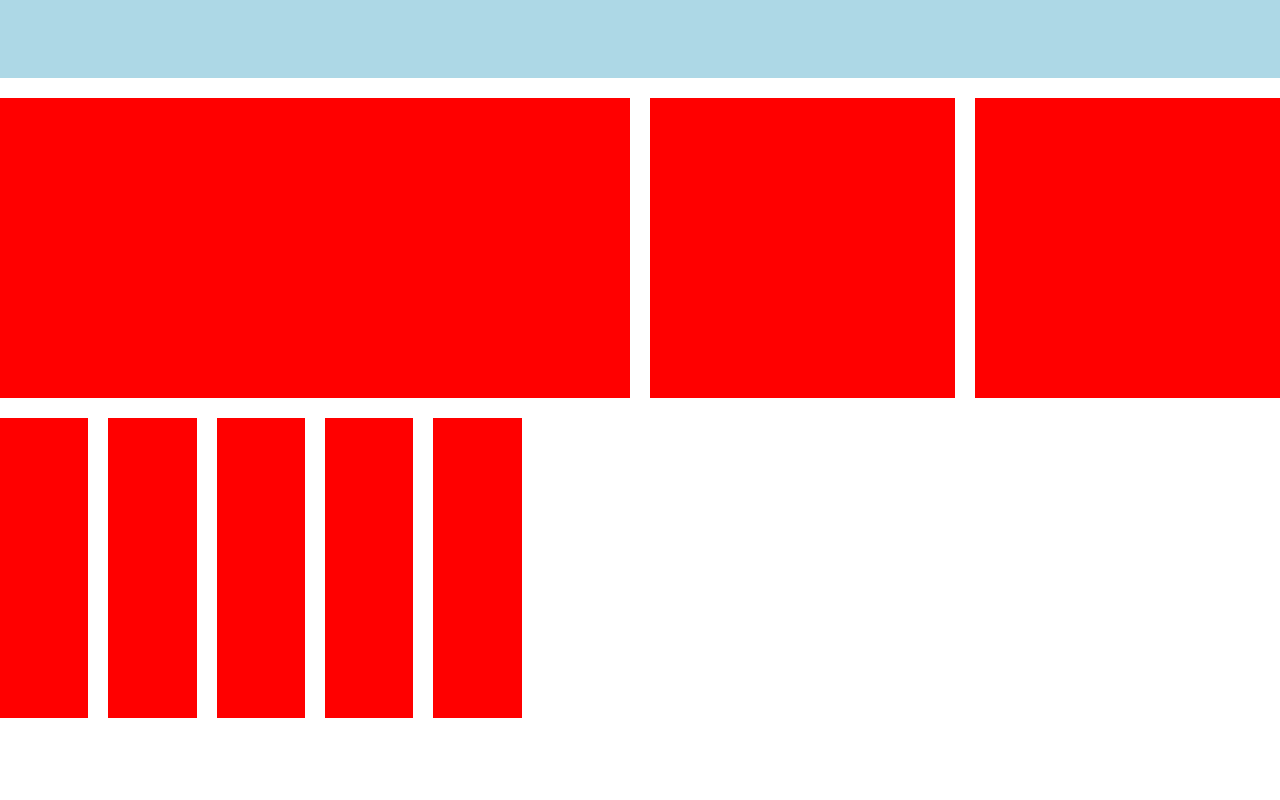
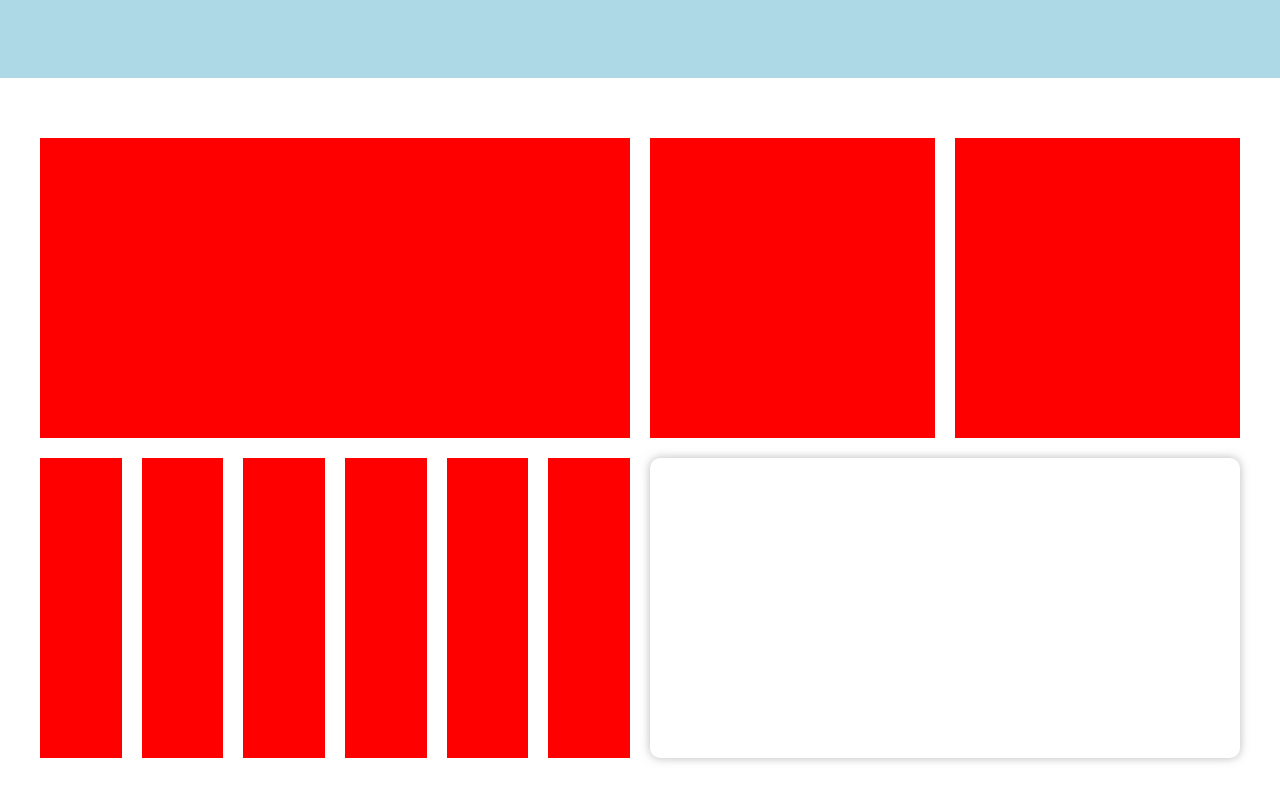
Before and after one commit to lomas1244/grid_template, a plain HTML site: page index.html in a window 1280 px wide. Shown: the part 642-1442 px from the top of the page. Before the commit the page ends 1360 px from the top, so only its background shows below. Drawn offline with Linux system fonts and the light colour scheme.

Commit message:
Inital colour theme styles

```diff
--- a/css/main.scss
+++ b/css/main.scss
@@ -4,6 +4,10 @@ body {
 }
 
 /* Nav styles ------------------------------------- */
+
+.pageContainer {
+  margin: 0 40px;
+}
 
 .nav {
   width: 100%;
@@ -42,15 +46,24 @@ body {
   border-bottom: 1px solid #f6f6f6;
 }
 
+.dark {
+  background: #575757;
+  border-bottom: 1px solid #f6f6f6;
+  .navItem {
+    color: #fff;
+  }
+}
+
+.jumbo {
+  height: 90vh;
+  width: 100%;
+}
+
 .container {
   display: grid;
   grid-template-columns: repeat(12, 1fr);
   grid-gap: 20px;
-  .jumbo {
-    grid-column: span 12;
-    height: 90vh;
-    width: 100%;
-  }
+  margin: 60px 0;
   /* Box spans ------------------------------------- */
   .span2 {
     grid-column: span 2;
@@ -95,3 +108,13 @@ body {
   height: 300px;
   width: 100%;
 }
+
+.testTwo {
+  background-color: #fff;
+  box-shadow: 0px 0px 10px rgba($color: #888888, $alpha: 0.6);
+  border-radius: 10px;
+  -webkit-border-radius: 10px;
+  -moz-border-radius: 10px;
+  -ms-border-radius: 10px;
+  -o-border-radius: 10px;
+}
--- a/index.html
+++ b/index.html
@@ -32,8 +32,9 @@
         </div>
       </div>
     </nav>
+    <div class="jumbo testJumbo"></div>
+    <div class="pageContainer">
       <div class="container">
-      <div class="jumbo testJumbo"></div>
         <div class="testOne span6"></div>
         <div class="testOne span3"></div>
         <div class="testOne span3"></div>
@@ -42,6 +43,9 @@
         <div class="testOne"></div>
         <div class="testOne"></div>
         <div class="testOne"></div>
+        <div class="testOne"></div>
+        <div class="testTwo span6"></div>
+      </div>
     </div>
 
     <script src="js/main.js" async defer></script>
```
Also changed, not shown: css/main.css, 1 other file. Lines whose indentation alone changed are shown as unchanged.
